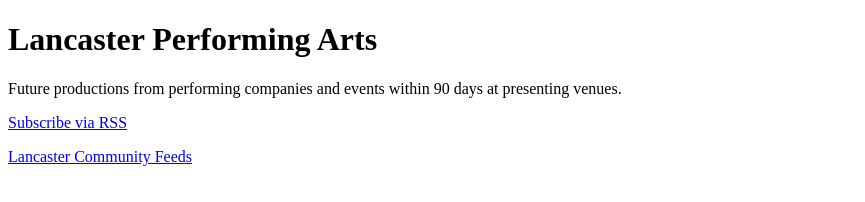
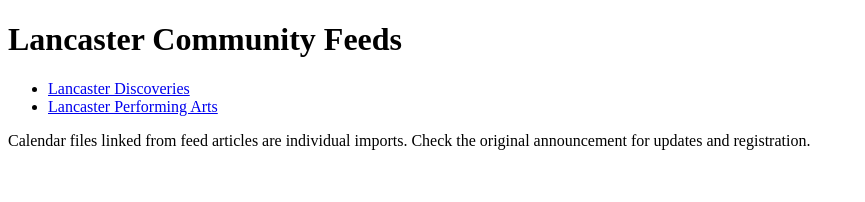
Before and after one commit to dodsondc/lancaster-feeds, a plain HTML site: page docs/performing-arts/index.html in a window 1280 px wide. Shown: the whole page, without its empty margins (0-865 px from the left). Drawn offline with Linux system fonts and the light colour scheme.

Commit message:
Add files via upload

```diff
--- a/docs/performing-arts/index.html
+++ b/docs/performing-arts/index.html
@@ -3,16 +3,16 @@
 <head>
   <meta charset="utf-8">
   <meta name="viewport" content="width=device-width, initial-scale=1">
-  <title>Lancaster Performing Arts</title>
-  <link rel="icon" type="image/png" href="icon.png">
-  <link rel="alternate" type="application/rss+xml" title="Lancaster Performing Arts" href="https://raw.githubusercontent.com/dodsondc/lancaster-feeds/main/lancaster_performing_arts.xml">
+  <title>Lancaster Community Feeds</title>
 </head>
 <body>
   <main>
-    <h1>Lancaster Performing Arts</h1>
-    <p>Future productions from performing companies and events within 90 days at presenting venues.</p>
-    <p><a href="https://raw.githubusercontent.com/dodsondc/lancaster-feeds/main/lancaster_performing_arts.xml">Subscribe via RSS</a></p>
-    <p><a href="../">Lancaster Community Feeds</a></p>
+    <h1>Lancaster Community Feeds</h1>
+    <ul>
+      <li><a href="discoveries/">Lancaster Discoveries</a></li>
+      <li><a href="performing-arts/">Lancaster Performing Arts</a></li>
+    </ul>
+    <p>Calendar files linked from feed articles are individual imports. Check the original announcement for updates and registration.</p>
   </main>
 </body>
 </html>
```
